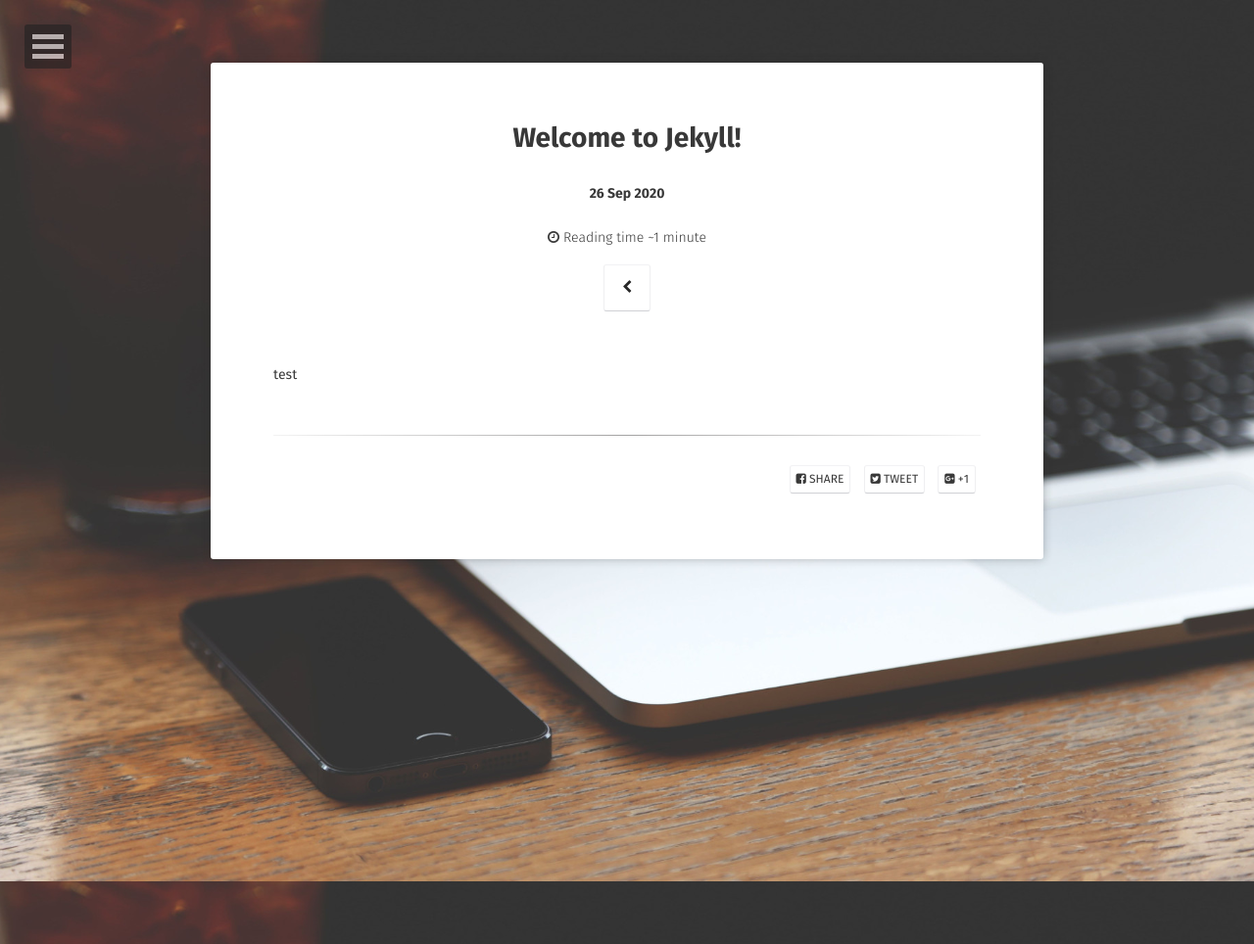
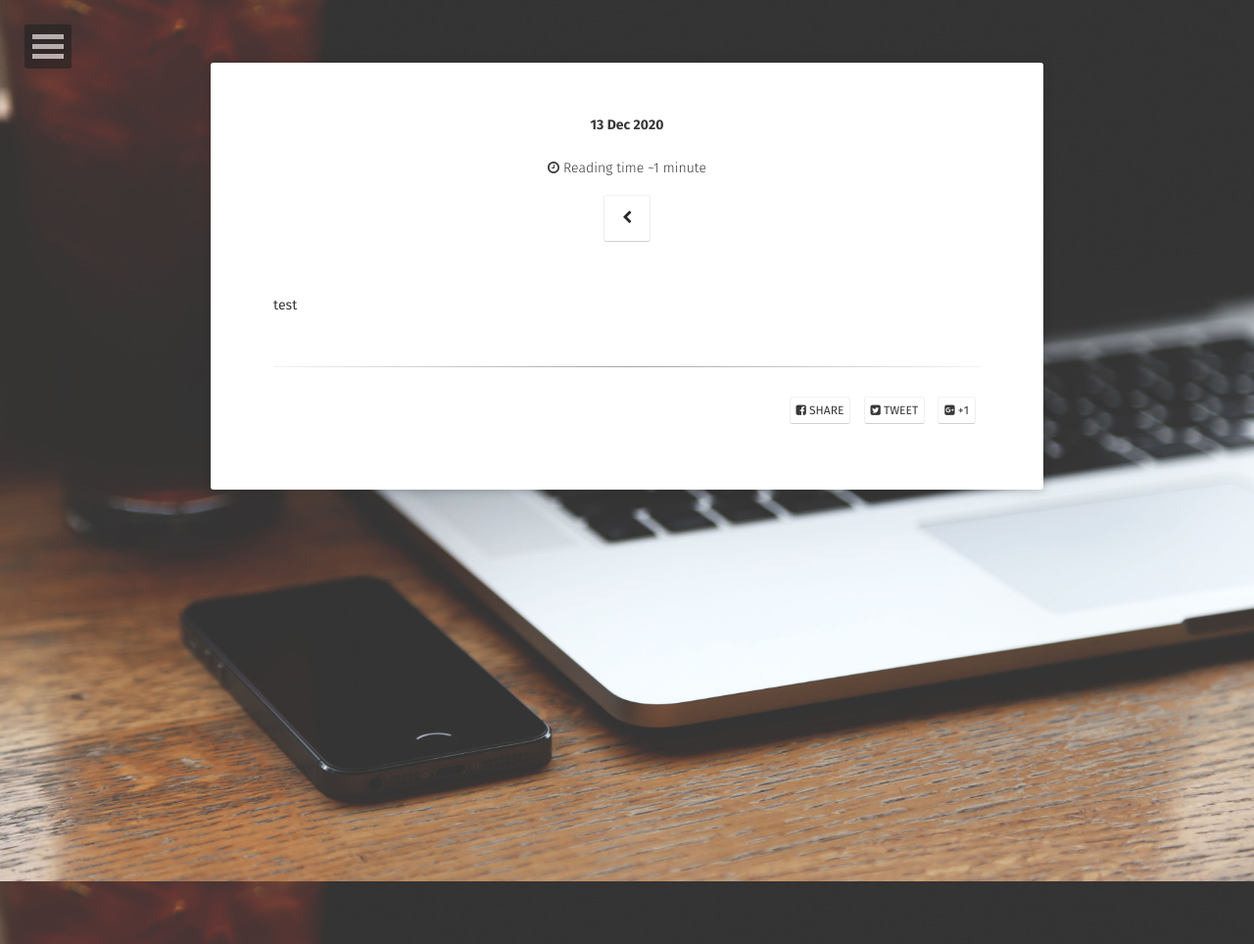
Before and after one commit to dora-author/dora-author.github.io, a Jekyll site: the page built from _posts/2020-12-9-welcome-to-jekyll.markdown, in a window 1280 px wide. Shown: the whole page at 98% size. Built offline with Jekyll 4.4.1, drawn with Linux system fonts in a browser that asks for light colours; some web fonts are replaced; our own code applies the rules of GitHub Pages for plain Markdown files; comment, search, counter and statistics services are not loaded.

Commit message:
Update 2020-12-9-welcome-to-jekyll.markdown

```diff
--- a/_posts/2020-12-9-welcome-to-jekyll.markdown
+++ b/_posts/2020-12-9-welcome-to-jekyll.markdown
@@ -1,7 +1,6 @@
 ---
 layout: post
-title:  "Welcome to Jekyll!"
-date:   2020-09-26 22:11:49 +0900
-categories: jekyll update
+title:  "안녕하세요!
+category: post
 ---
 test
```
